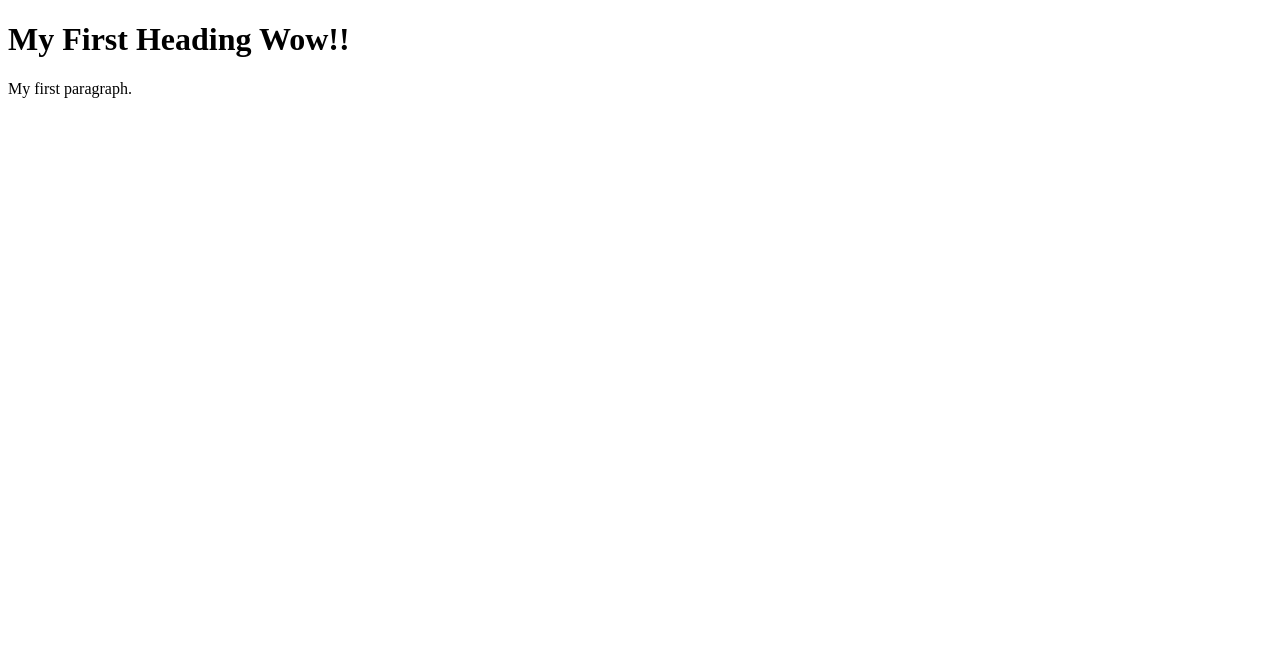
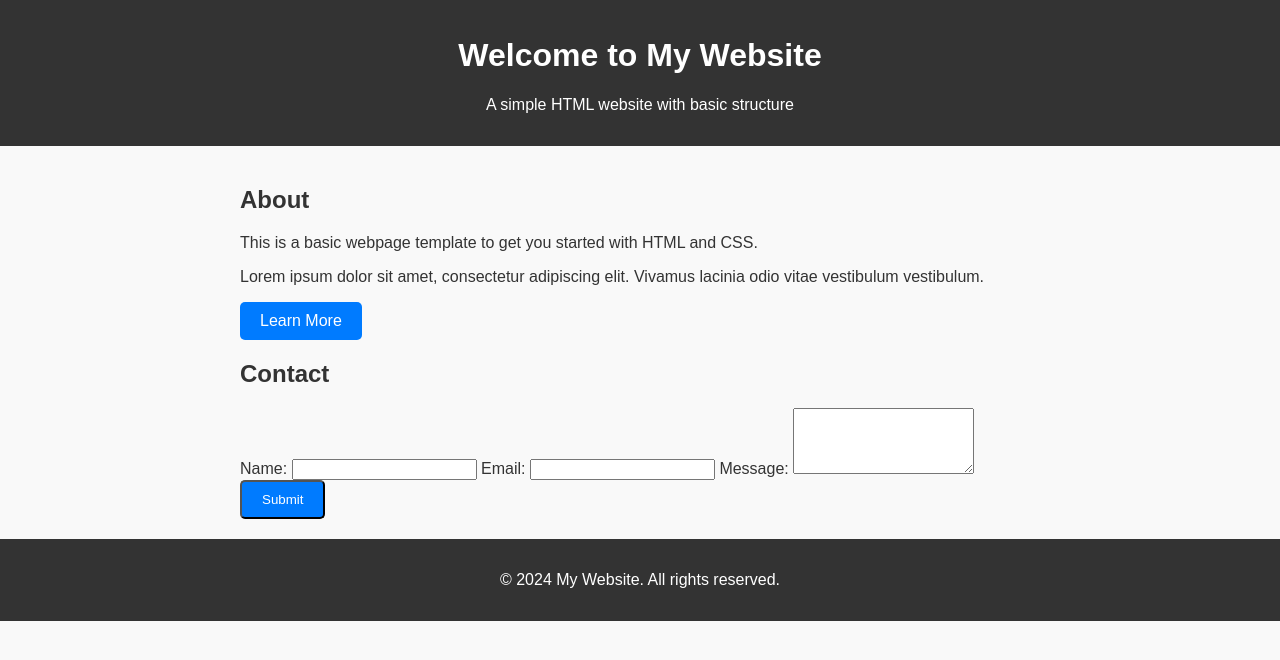
Before and after one commit to AStrangePotato/AStrangePotato.github.io, a plain HTML site: page index.html in a window 1280 px wide. Drawn offline with Linux system fonts and the light colour scheme.

Commit message:
Update index.html

```diff
--- a/index.html
+++ b/index.html
@@ -1,9 +1,80 @@
 <!DOCTYPE html>
-<html>
+<html lang="en">
+<head>
+  <meta charset="UTF-8">
+  <meta name="viewport" content="width=device-width, initial-scale=1.0">
+  <title>Basic HTML Template</title>
+  <link rel="stylesheet" href="styles.css"> <!-- Link to external CSS file -->
+  <style>
+    /* Basic styling */
+    body {
+      font-family: Arial, sans-serif;
+      margin: 0;
+      padding: 0;
+      color: #333;
+      background-color: #f9f9f9;
+    }
+    header, footer {
+      background-color: #333;
+      color: white;
+      text-align: center;
+      padding: 1em;
+    }
+    main {
+      padding: 20px;
+    }
+    .container {
+      max-width: 800px;
+      margin: 0 auto;
+    }
+    .button {
+      display: inline-block;
+      padding: 10px 20px;
+      color: white;
+      background-color: #007BFF;
+      text-decoration: none;
+      border-radius: 5px;
+    }
+  </style>
+</head>
 <body>
 
-<h1>My First Heading Wow!!</h1>
-<p>My first paragraph.</p>
+  <!-- Header section -->
+  <header>
+    <h1>Welcome to My Website</h1>
+    <p>A simple HTML website with basic structure</p>
+  </header>
+
+  <!-- Main content section -->
+  <main class="container">
+    <section>
+      <h2>About</h2>
+      <p>This is a basic webpage template to get you started with HTML and CSS.</p>
+      <p>Lorem ipsum dolor sit amet, consectetur adipiscing elit. Vivamus lacinia odio vitae vestibulum vestibulum.</p>
+      <a href="#" class="button">Learn More</a>
+    </section>
+
+    <section>
+      <h2>Contact</h2>
+      <form action="#">
+        <label for="name">Name:</label>
+        <input type="text" id="name" name="name" required>
+
+        <label for="email">Email:</label>
+        <input type="email" id="email" name="email" required>
+
+        <label for="message">Message:</label>
+        <textarea id="message" name="message" rows="4" required></textarea>
+
+        <button type="submit" class="button">Submit</button>
+      </form>
+    </section>
+  </main>
+
+  <!-- Footer section -->
+  <footer>
+    <p>&copy; 2024 My Website. All rights reserved.</p>
+  </footer>
 
 </body>
 </html>
```
